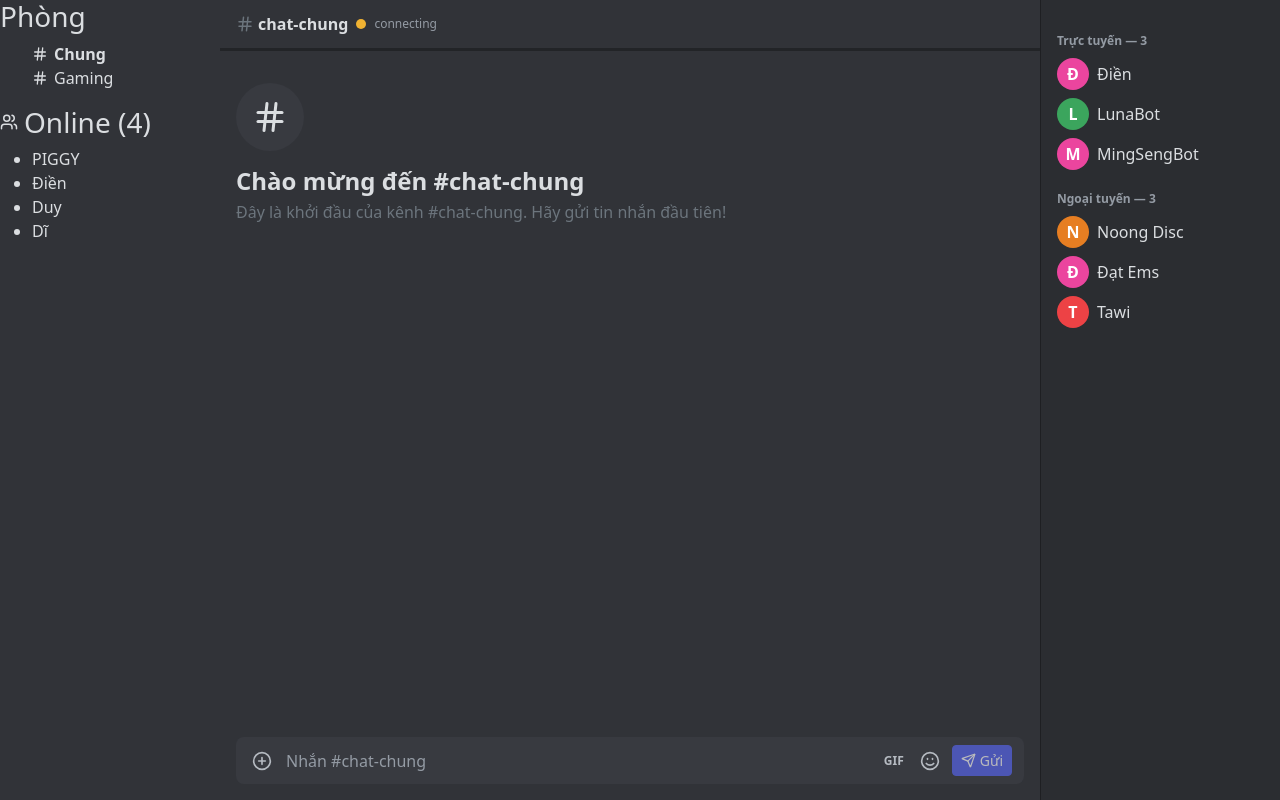
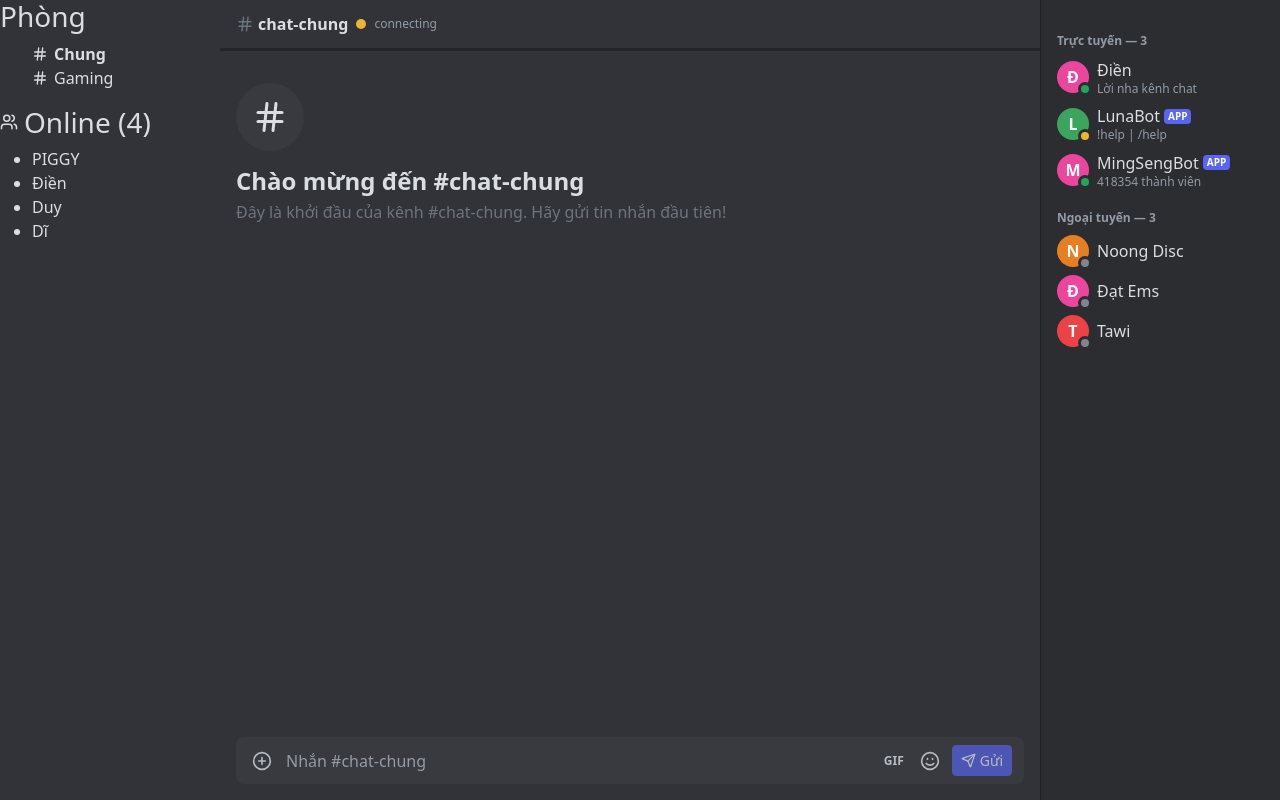
Before and after one commit to nguyenvandiennlu/Nhom69_LTFE, a React (Vite) app: page /chat in a window 1280 px wide. Built offline with nearby package versions, Linux system fonts and the light colour scheme; no server answers.

Commit message:
Function - Danh sách thành viên - In progress - Thêm dòng trạng thái tùy chỉnh

```diff
--- a/src/components/MemberItem.tsx
+++ b/src/components/MemberItem.tsx
@@ -11,8 +11,17 @@ export default function MemberItem({ member }: Props) {
         <div className="member d-flex align-items-center gap-2 px-2 py-1">
             <div className={`member__avatar member__avatar--${colorIndex}`}>
                 {member.name.charAt(0).toUpperCase()}
+                <span className={`member__dot member__dot--${member.status}`}></span>
             </div>
-            <span className="member__name">{member.name}</span>
+            <div className="member__info">
+                <div className="d-flex align-items-center gap-1">
+                    <span className="member__name">{member.name}</span>
+                    {member.isBot && <span className="member__badge">APP</span>}
+                </div>
+                {member.customStatus && (
+                    <div className="member__status text-truncate">{member.customStatus}</div>
+                )}
+            </div>
         </div>
     );
 }
--- a/src/styles/main.scss
+++ b/src/styles/main.scss
@@ -212,6 +212,7 @@ $dis-input: #383a40;
 // MemberItem.tsx
 .member {
   &__avatar {
+    position: relative;
     width: 32px;
     height: 32px;
     flex-shrink: 0;
@@ -221,16 +222,48 @@ $dis-input: #383a40;
     display: flex;
     align-items: center;
     justify-content: center;
-
     &--0 { background: #5865f2; }
     &--1 { background: #3ba55d; }
     &--2 { background: #eb459e; }
     &--3 { background: #e67e22; }
     &--4 { background: #ed4245; }
   }
-
   &__name {
     font-weight: 500;
     color: #dbdee1;
   }
+  &__dot {
+    position: absolute;
+    right: -3px;
+    bottom: -3px;
+    width: 14px;
+    height: 14px;
+    border-radius: 50%;
+    border: 3px solid $dis-sidebar;
+    &--online {
+      background: #23a55a;
+    }
+    &--idle {
+      background: #f0b232;
+    }
+    &--offline {
+      background: #80848e;
+    }
+  }
+  &__info {
+    min-width: 0;
+  }
+  &__badge {
+    background: $primary;
+    color: white;
+    font-size: 10px;
+    font-weight: 700;
+    padding: 0 4px;
+    border-radius: 4px;
+  }
+  &__status {
+    font-size: 12px;
+    line-height: 1.2;
+    color: #949ba4;
+  }
 }
```
